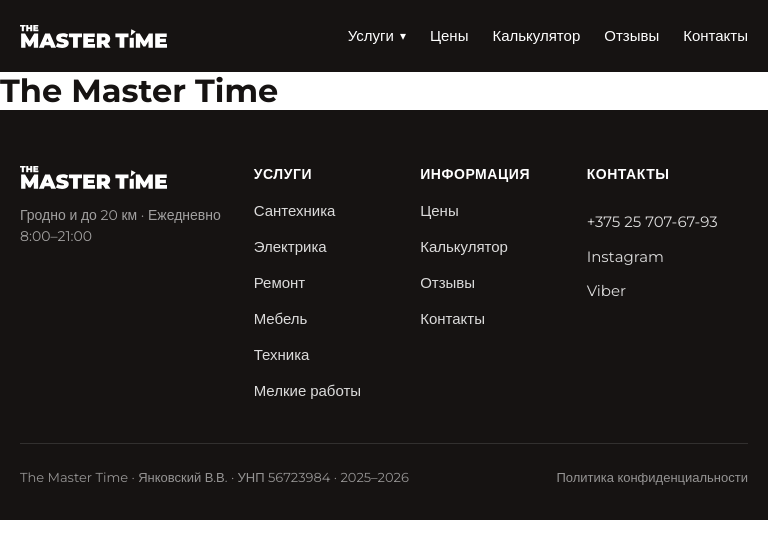
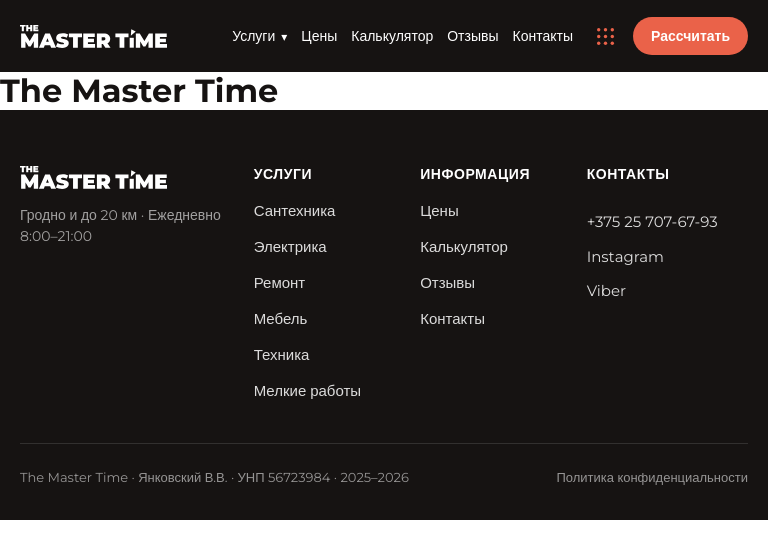
Before and after one commit to jankowski-dev/The_master.time_site, an Astro site: page / in a window 768 px wide. Built offline with nearby package versions, Linux system fonts and the light colour scheme; Astro itself is replaced by a stand-in of ours; a web font is replaced by a local one.

Commit message:
fix: keep a primary cta visible on tablet

```diff
--- a/src/components/layout/Header.astro
+++ b/src/components/layout/Header.astro
@@ -31,9 +31,9 @@ import Button from '@/components/ui/Button.astro';
     </nav>
 
     <div class="site-header__actions">
-      <a class="site-header__phone" href={`tel:${site.phoneLink}`}>
+      <a class="site-header__phone" href={`tel:${site.phoneLink}`} aria-label={site.phoneDisplay}>
         <Icon name="phone" size={18} />
-        <span>{site.phoneDisplay}</span>
+        <span class="site-header__phone-text">{site.phoneDisplay}</span>
       </a>
       <Button href="/kalkulyator" variant="primary">Рассчитать</Button>
     </div>
@@ -260,11 +260,41 @@ import Button from '@/components/ui/Button.astro';
     .mobile-menu {
       display: none;
     }
+
+    .site-header__actions {
+      display: flex;
+    }
   }
 
-  @media (min-width: 1024px) {
+  @media (min-width: 768px) and (max-width: 1023px) {
+    .site-header__inner {
+      gap: 16px;
+    }
+
+    .site-nav {
+      gap: 14px;
+    }
+
+    .site-nav > a,
+    .nav-dropdown > summary {
+      font-size: 14px;
+    }
+
     .site-header__actions {
-      display: flex;
+      gap: 10px;
+    }
+
+    .site-header__phone {
+      padding: 8px;
+    }
+
+    .site-header__phone-text {
+      display: none;
+    }
+
+    .site-header :global(.btn) {
+      padding: 10px 16px;
+      font-size: 14px;
     }
   }
 
```
Also changed, not shown: tests/e2e/layout.spec.ts (+17 -0 lines).
